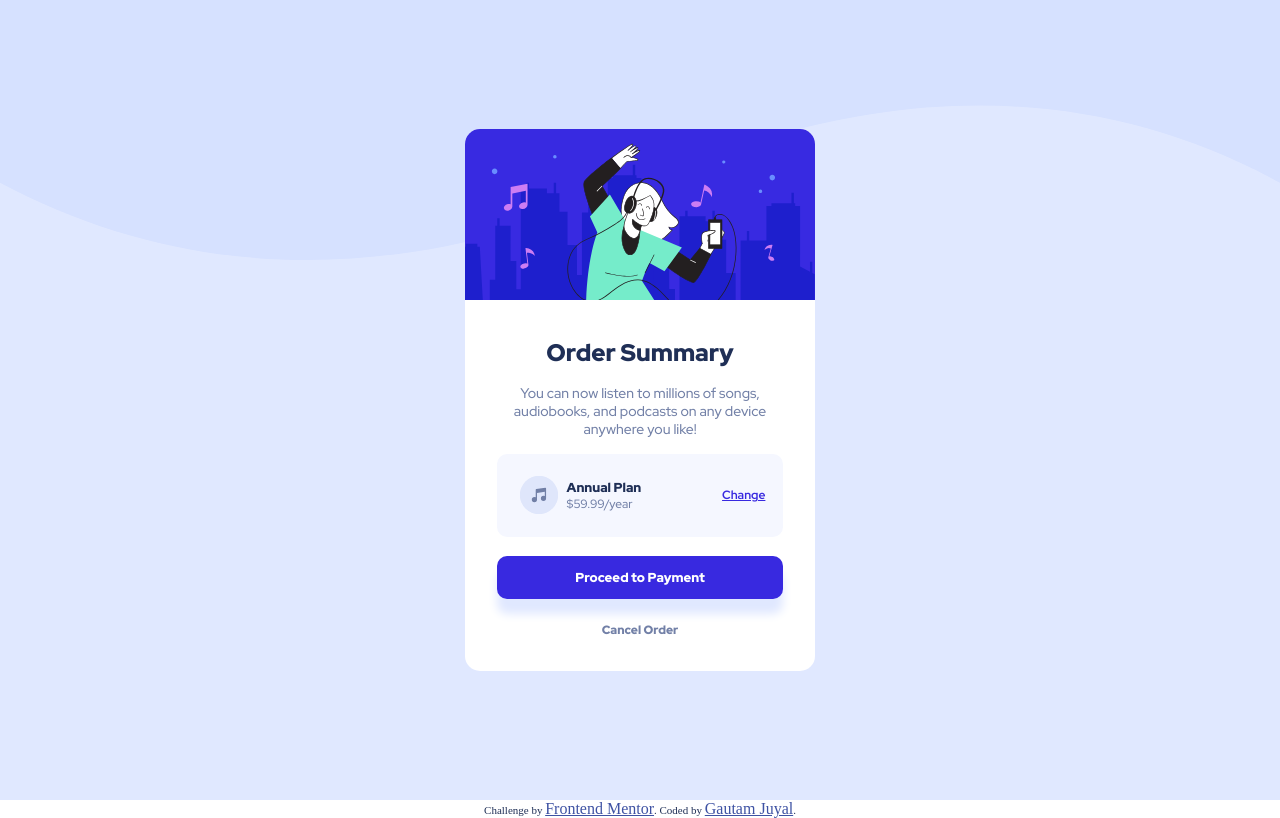
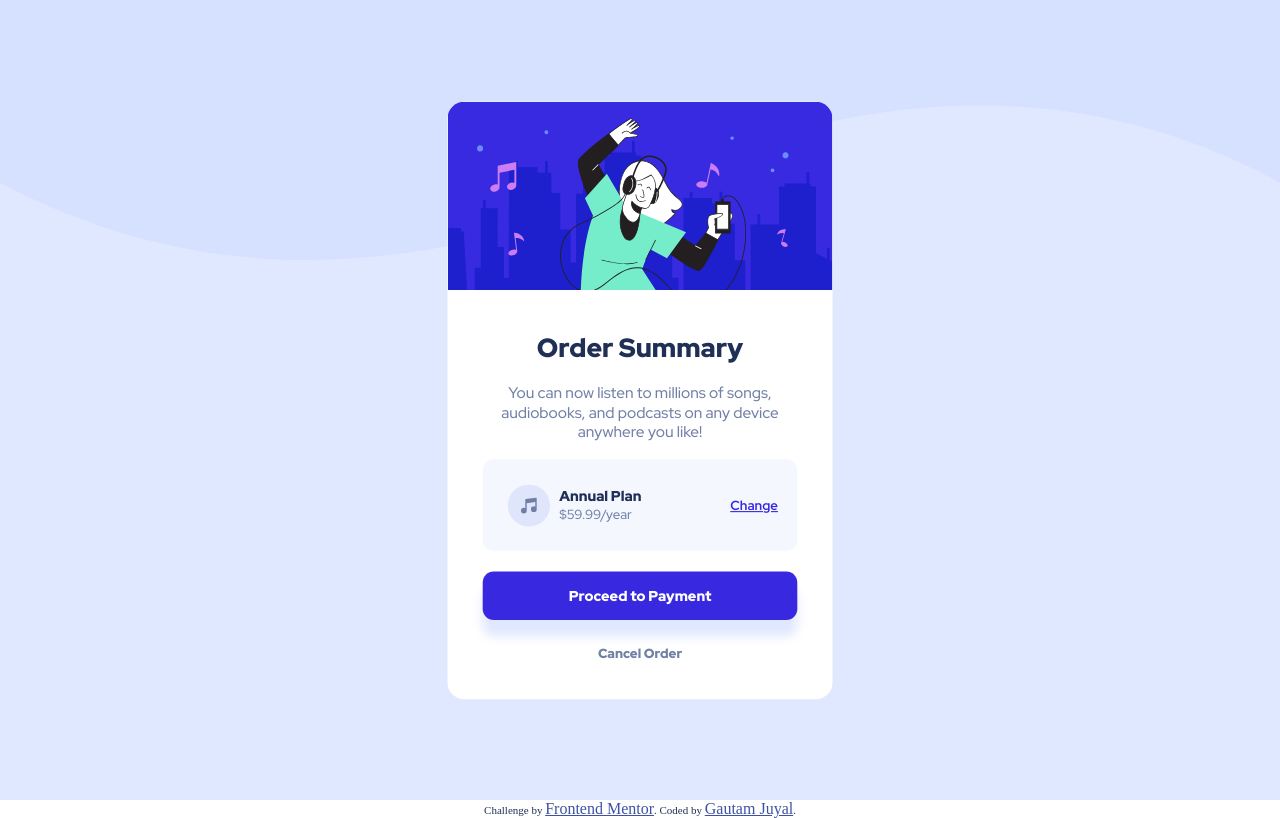
Before and after one commit to gautamjuyal/order-summary-component, a plain HTML site: page index.html in a window 1280 px wide. Drawn offline with Linux system fonts and the light colour scheme.

Commit message:
scaled the component

```diff
--- a/style.css
+++ b/style.css
@@ -42,6 +42,7 @@
     border-radius:15px;
     align-items:center;
     background:white;
+    transform:scale(1.10);
 }
 
 .order-summary-card h1{
```
